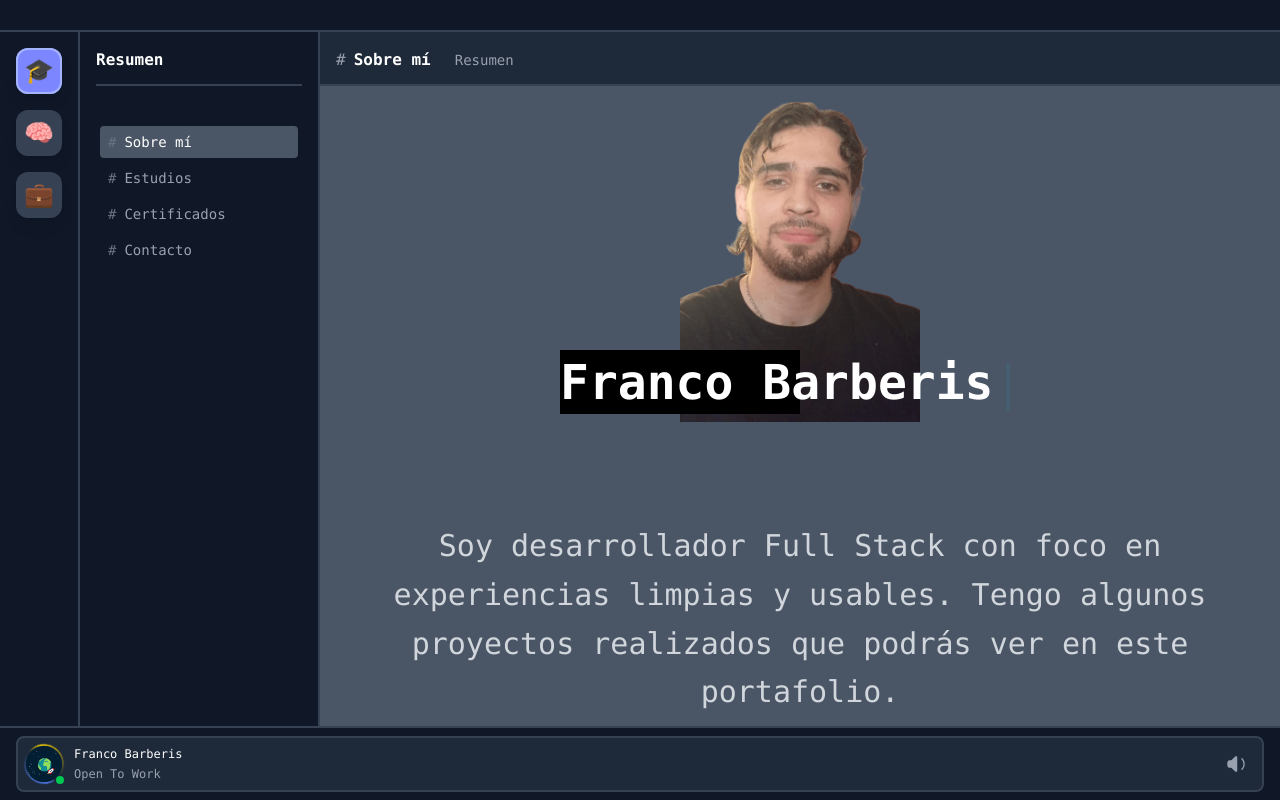
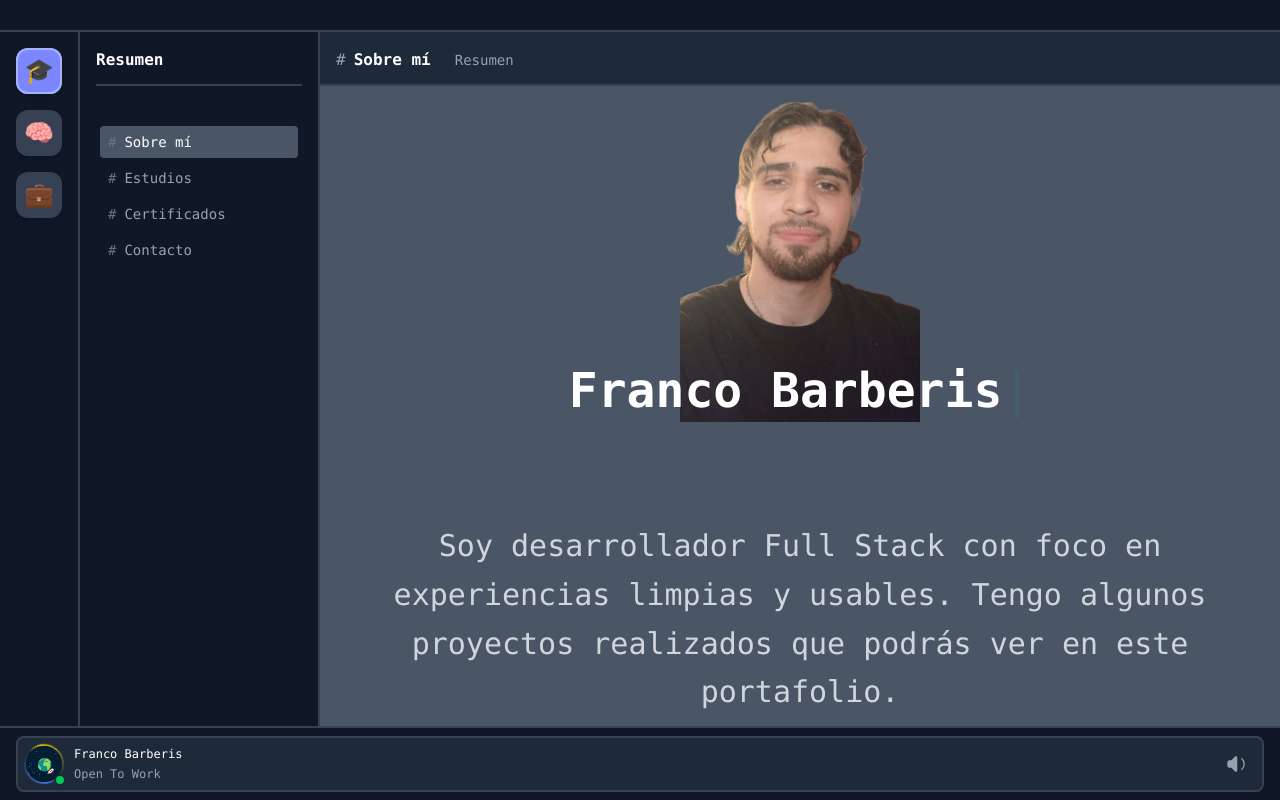
Before and after one commit to FrancoBarberis/Portfolio-Franco, a React (Vite) app: page /resumen/sobre-mi in a window 1280 px wide. Built offline with nearby package versions, Linux system fonts and the light colour scheme.

Commit message:
Typed js y poketris route

```diff
--- a/src/layout/MainLayout.jsx
+++ b/src/layout/MainLayout.jsx
@@ -74,6 +74,11 @@ function MainLayout() {
           channelName: "TburgerLabs",
           path: "tburgerlabs",
         },
+        {
+          id: 32,
+          channelName: "Poketris",
+          path: "poketris",
+        }
       ],
     },
   ];
--- a/src/pages/AboutMe.jsx
+++ b/src/pages/AboutMe.jsx
@@ -29,7 +29,7 @@ export default function AboutMe() {
   return (
     <div className="flex flex-col justify-center align-middle h-full w-full">
       <div
-        className="relative h-full w-full items-center mx-auto mb-5"
+        className="relative h-full w-full flex flex-col items-center justify-end mx-auto mb-5"
         style={{
           backgroundImage: `url(${Foto})`,
           backgroundRepeat: "no-repeat",
@@ -39,10 +39,12 @@ export default function AboutMe() {
           height: "320px",
         }}
       >
-        {/* REVISAR EL TAMAÑO DEL CONTENEDOR, NO COINCIDE CON EL TEXTO DINAMICO */}
-        <h3 className="text-2xl md:text-5xl lg:text-5xl font-extrabold text-center whitespace-nowrap absolute bottom-2 transform -left-1/2  bg-opacity-100 backdrop-blur-3xl text-white w-full py-2 bg-black">
-          <span ref={typedRef} className="text-white inline-block"></span>
-        </h3>
+        {/* Título centrado, una sola línea, sin fondo, cursor al final */}
+        <div className="flex justify-center items-center w-full pb-2">
+          <h3 className="text-2xl md:text-5xl lg:text-5xl font-extrabold text-center text-white m-0 p-0 whitespace-nowrap">
+            <span ref={typedRef} className="text-white inline-block whitespace-nowrap"></span>
+          </h3>
+        </div>
       </div>
       <p className="text-gray-300 text-center text-base md:text-3xl md:mt-20 leading-relaxed">
         Soy desarrollador Full Stack con foco en experiencias limpias y usables.
```
